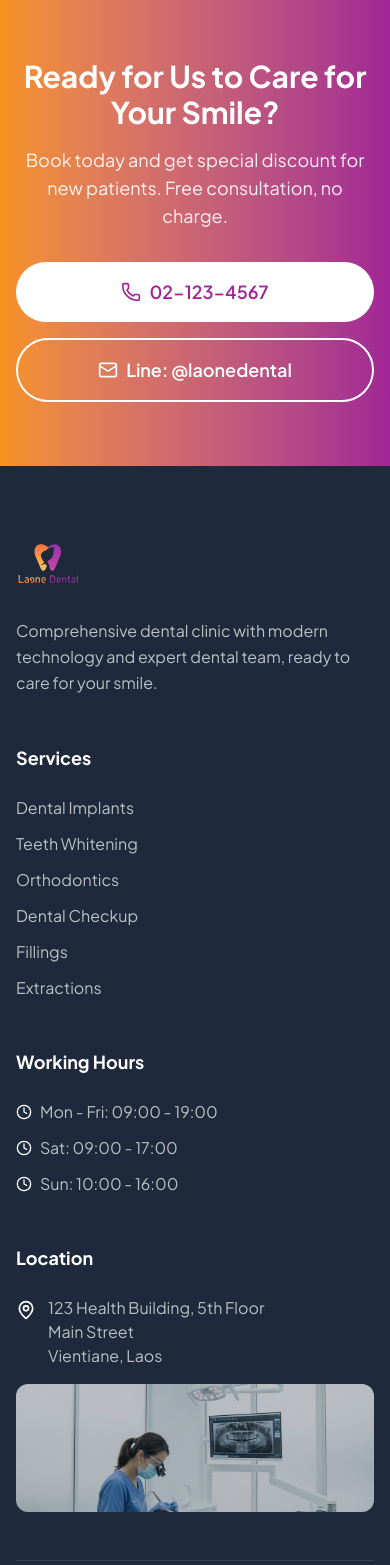
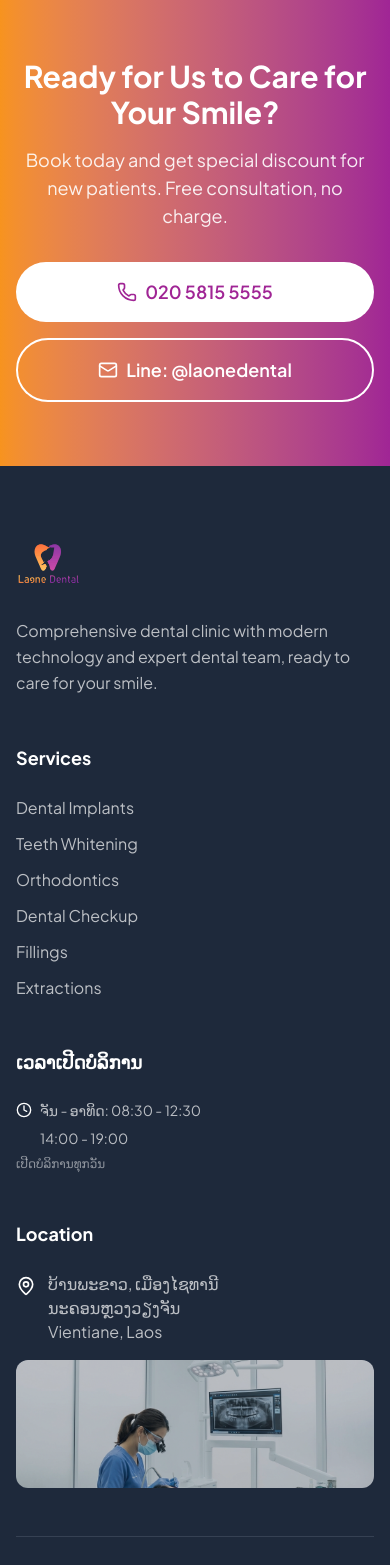
Before and after one commit to jayzzjay98-stack/clinic, a Next.js app: page / in a window 390 px wide. Shown: the part 5957-7522 px from the top of the page. Built offline with nearby package versions, Linux system fonts and the light colour scheme.

Commit message:
update: Phone number, address and opening hours across all components

```diff
--- a/src/components/Footer.tsx
+++ b/src/components/Footer.tsx
@@ -16,11 +16,11 @@ export default function Footer() {
                     </p>
                     <div className="flex flex-col sm:flex-row gap-4 justify-center">
                         <a
-                            href="tel:+66123456789"
+                            href="tel:+85620581555555"
                             className="inline-flex items-center justify-center gap-2 bg-white text-[#a02595] px-8 py-4 rounded-full font-semibold text-lg hover:shadow-xl hover:bg-white/90 transition-all"
                         >
                             <Phone className="w-5 h-5" />
-                            02-123-4567
+                            020 5815 5555
                         </a>
                         <a
                             href="https://line.me"
@@ -71,21 +71,17 @@ export default function Footer() {
 
                         {/* Working Hours */}
                         <div>
-                            <h4 className="text-lg font-bold mb-6">Working Hours</h4>
-                            <ul className="space-y-3 text-white/70">
+                            <h4 className="text-lg font-bold mb-6">ເວລາເປີດບໍລິການ</h4>
+                            <ul className="space-y-2 text-white/70 text-sm">
                                 <li className="flex items-center gap-2">
-                                    <Clock className="w-4 h-4 text-white" />
-                                    <span>Mon - Fri: 09:00 - 19:00</span>
+                                    <Clock className="w-4 h-4 text-white flex-shrink-0" />
+                                    <span>ຈັນ - ອາທິດ: 08:30 - 12:30</span>
                                 </li>
-                                <li className="flex items-center gap-2">
-                                    <Clock className="w-4 h-4 text-white" />
-                                    <span>Sat: 09:00 - 17:00</span>
-                                </li>
-                                <li className="flex items-center gap-2">
-                                    <Clock className="w-4 h-4 text-white" />
-                                    <span>Sun: 10:00 - 16:00</span>
+                                <li className="flex items-center gap-2 ml-6">
+                                    <span>14:00 - 19:00</span>
                                 </li>
                             </ul>
+                            <p className="text-white/50 text-xs mt-2">ເປີດບໍລິການທຸກວັນ</p>
                         </div>
 
                         {/* Location */}
@@ -95,8 +91,8 @@ export default function Footer() {
                                 <div className="flex items-start gap-3 text-white/70">
                                     <MapPin className="w-5 h-5 text-white mt-1 flex-shrink-0" />
                                     <span>
-                                        123 Health Building, 5th Floor<br />
-                                        Main Street<br />
+                                        ບ້ານພະຂາວ, ເມືອງໄຊທານີ<br />
+                                        ນະຄອນຫຼວງວຽງຈັນ<br />
                                         Vientiane, Laos
                                     </span>
                                 </div>
--- a/src/components/HeroSection.tsx
+++ b/src/components/HeroSection.tsx
@@ -47,7 +47,7 @@ export default function HeroSection() {
                                 Book Free
                             </a>
                             <a
-                                href="tel:+66123456789"
+                                href="tel:+85620581555555"
                                 className="inline-flex items-center justify-center gap-2 border-2 border-white/50 text-white px-6 sm:px-8 py-3 sm:py-4 rounded-full font-semibold text-base sm:text-lg hover:bg-white/10 transition-all"
                             >
                                 <Phone className="w-5 h-5" />
--- a/src/components/Navbar.tsx
+++ b/src/components/Navbar.tsx
@@ -55,11 +55,11 @@ export default function Navbar() {
                         {/* CTA Button */}
                         <div className="flex items-center gap-4">
                             <a
-                                href="tel:+66123456789"
+                                href="tel:+85620581555555"
                                 className="hidden md:flex items-center gap-2 text-white font-semibold"
                             >
                                 <Phone className="w-4 h-4" />
-                                02-123-4567
+                                020 5815 5555
                             </a>
                             <a
                                 href="#contact"
```
